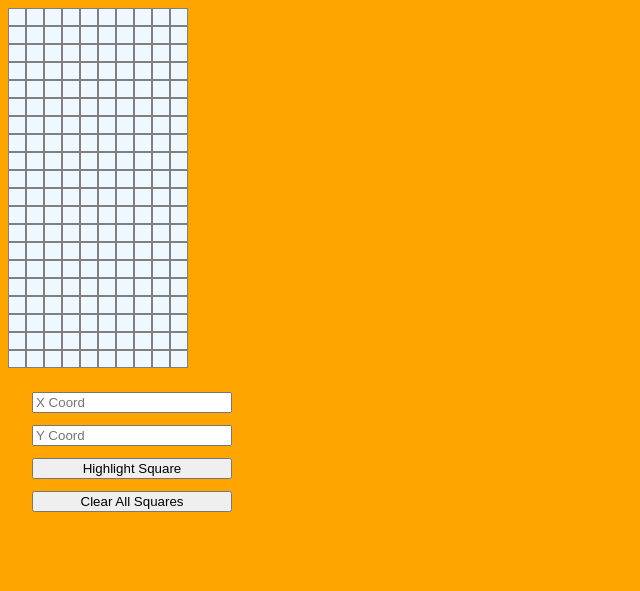
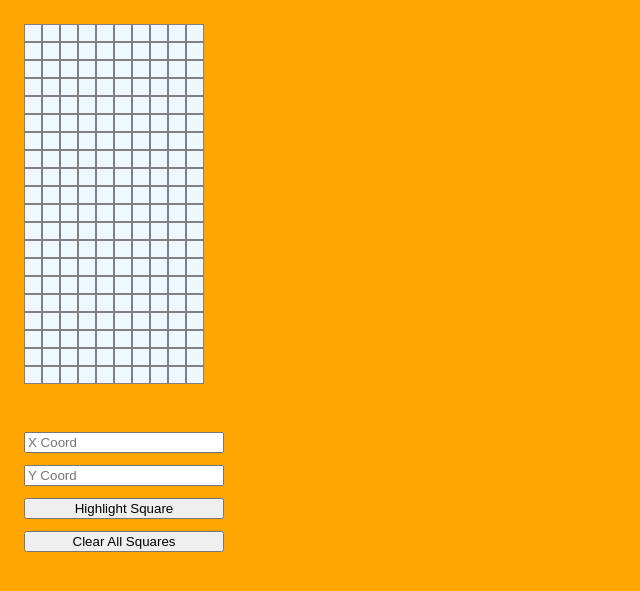
Before and after one commit to nsalinas12/tetris, a plain HTML site: page index.html in a window 1280 px wide. Shown: the whole page, without its empty margins (0-640 px from the left). Drawn offline with Linux system fonts and the light colour scheme.

Commit message:
updated page styles

```diff
--- a/styles.css
+++ b/styles.css
@@ -2,9 +2,13 @@ body {
     width: 100vw;
     height: 100vh;
     background-color: orange;
+    margin: 0;
+    overscroll-behavior: none;
 }
 
-.container {}
+.container {
+    padding: 24px;
+}
 
 #grid {
     display: grid;
```
